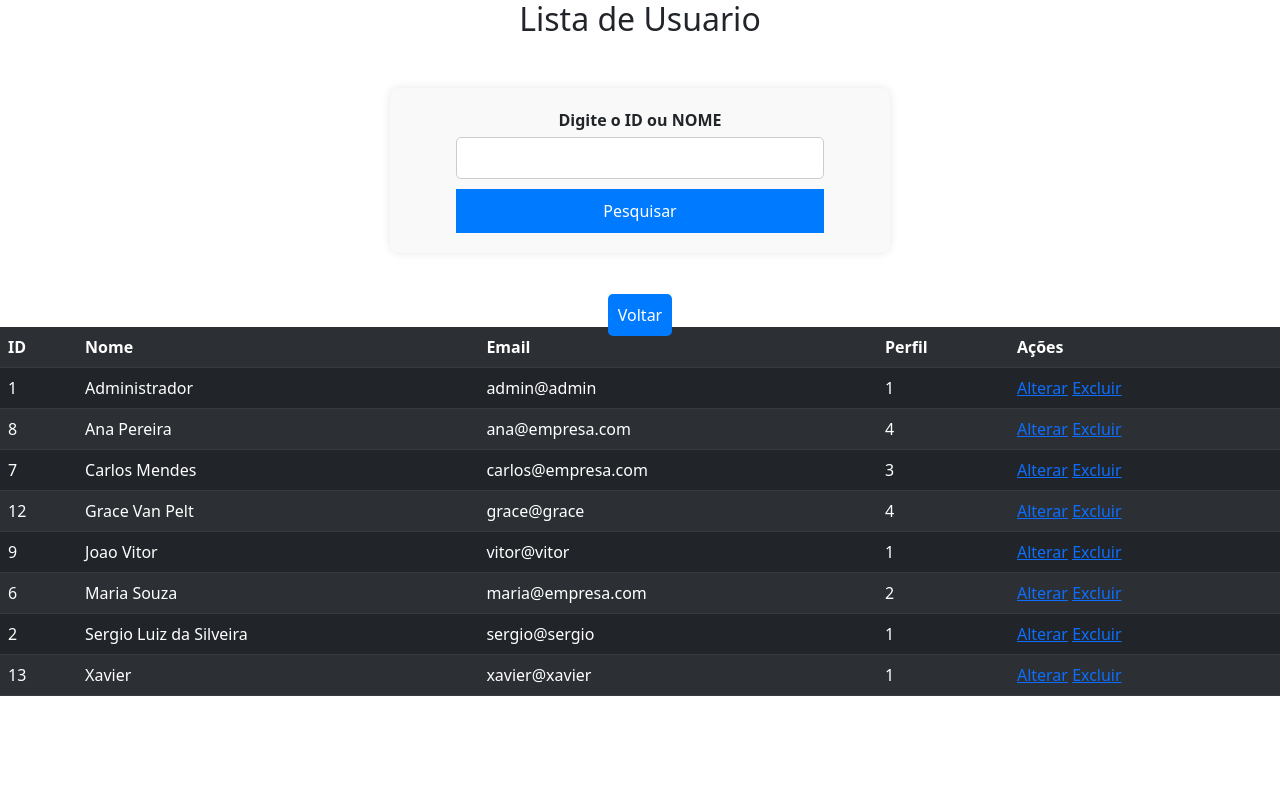
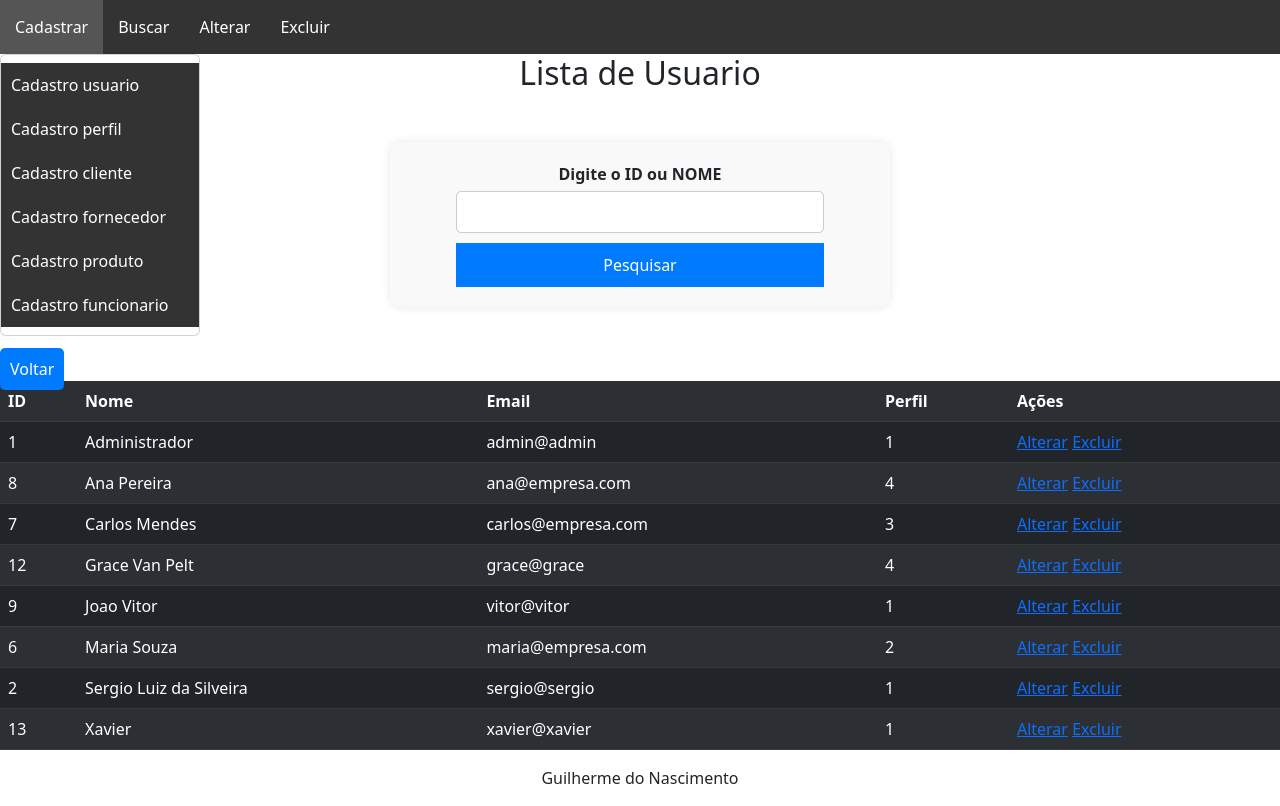
Before and after one commit to Guibe777/guilherme_nascimento_prova, a PHP site: page /buscar_usuario.php in a window 1280 px wide. Before the commit the page ends 696 px from the top, so only its background shows below. Run offline with PHP 8.4, Linux system fonts and the light colour scheme; a user stored in the database is signed in; data comes from the database, SQL or seed files in the repository.

Commit message:
Buscar usuário
Address e menu dropdown adicionados

```diff
--- a/buscar_usuario.php
+++ b/buscar_usuario.php
@@ -31,6 +31,59 @@
     }
 $stmt->execute();
 $usuarios = $stmt->fetchALL(PDO::FETCH_ASSOC);
+
+// Menu
+// Obtendo o nome do perfil do usuário logado
+$id_perfil = $_SESSION['perfil'];
+$sqlPerfil = "SELECT nome_perfil FROM perfil WHERE id_perfil = :id_perfil";
+$stmtPerfil = $pdo->prepare($sqlPerfil);
+$stmtPerfil->bindParam(':id_perfil',$id_perfil);
+$stmtPerfil->execute();
+$perfil = $stmtPerfil->fetch(PDO::FETCH_ASSOC);
+$nomePerfil = $perfil['nome_perfil'];
+
+// Definição das permissões por perfil
+$permissoes = [
+    1 => ["Cadastrar" => ["cadastro_usuario.php", "cadastro_perfil.php", "cadastro_cliente.php",
+                           "cadastro_fornecedor.php", "cadastro_produto.php", "cadastro_funcionario.php"],
+
+          "Buscar" => ["buscar_usuario.php", "buscar_perfil.php", "buscar_cliente.php",
+                       "buscar_fornecedor.php", "buscar_produto.php", "buscar_funcionario.php"],
+
+          "Alterar" => ["alterar_usuario.php", "alterar_perfil.php", "alterar_cliente.php",
+                       "alterar_fornecedor.php", "alterar_produto.php", "alterar_funcionario.php"],
+
+          "Excluir" => ["excluir_usuario.php", "excluir_perfil.php", "excluir_cliente.php",
+                       "excluir_fornecedor.php", "excluir_produto.php", "excluir_funcionario.php"]],
+
+
+    2 => ["Cadastrar" => ["cadastro_cliente.php"],
+
+          "Buscar" => ["buscar_cliente.php", "buscar_fornecedor.php", "buscar_produto.php"],
+
+          "Alterar" => ["alterar_fornecedor.php", "alterar_produto.php"],
+
+          "Excluir" => ["excluir_produto.php"]],
+
+
+    3 => ["Cadastrar" => ["cadastro_fornecedor.php", "cadastro_produto.php"],
+
+          "Buscar" => ["buscar_cliente.php", "buscar_fornecedor.php", "buscar_produto.php"],
+
+          "Alterar" => ["alterar_fornecedor.php", "alterar_produto.php"],
+
+          "Excluir" => ["excluir_produto.php"]],
+
+
+    4 => ["Cadastrar" => ["cadastro_cliente.php"],
+
+          "Buscar" => ["buscar_produto.php"],
+
+          "Alterar" => ["alterar_cliente.php"]],
+];
+
+// Obtendo as opções disponíveis para o perfil logado
+$opcoes_menu = $permissoes["$id_perfil"];
 ?>
 
 <!DOCTYPE html>
@@ -43,6 +96,26 @@ $usuarios = $stmt->fetchALL(PDO::FETCH_ASSOC);
     <title>Buscar Usuario</title>
 </head>
 <body>
+
+<!-- Menu -->
+<nav>
+        <ul class="menu">
+            <?php foreach($opcoes_menu as $categoria => $arquivos): ?>
+                <li class="dropdown">
+                    <a href="#"> <?=$categoria ?></a>
+                    <ul class="dropdown-menu">
+                        <?php foreach($arquivos as $arquivo): ?>
+                            <li>
+                                <a href=" <?=$arquivo ?>">
+                                <?=ucfirst(str_replace("_"," ",basename($arquivo,".php"))); ?></a>
+                            </li>
+                        <?php endforeach; ?>
+                    </ul>
+                </li>
+            <?php endforeach; ?>
+        </ul>
+    </nav>
+
     <center><h2>Lista de Usuario</h2></center>
 
     <form action="buscar_usuario.php" method="POST">
@@ -50,7 +123,9 @@ $usuarios = $stmt->fetchALL(PDO::FETCH_ASSOC);
         <input type="text" id="busca" name="busca">
         <button type="submit">Pesquisar</button>
     </form>
-    <center><a href="principal.php" style="color: white; border: none; border-radius: 5px; padding: 10px; background-color: #007bff; font-size: 16px; text-decoration: none; /* remove o sublinhado */;">Voltar</a></center>
+
+    <a href="principal.php" class="voltar" style="color: white; border: none; border-radius: 5px; padding: 10px; background-color: #007bff; font-size: 16px; text-decoration: none; /* remove o sublinhado */;">Voltar</a>
+
         <?php if(!empty($usuarios)): ?>
             <table class="table table-dark table-striped">
                 <tr>
@@ -79,5 +154,6 @@ $usuarios = $stmt->fetchALL(PDO::FETCH_ASSOC);
             <?php else:?>
                 <p>Nenhum usuario encontrado.</p>
             <?php endif;?>
+            <center><address>Guilherme do Nascimento</address></center>
 </body>
 </html>
```
